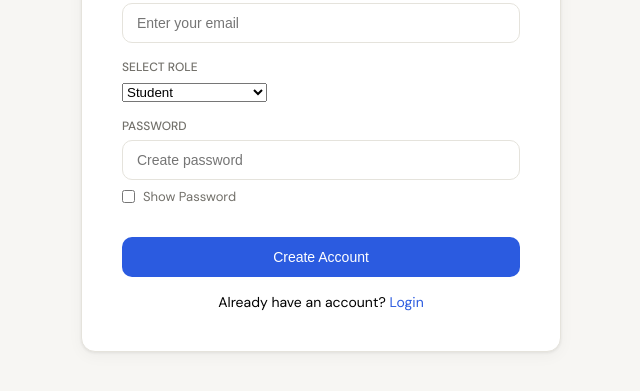
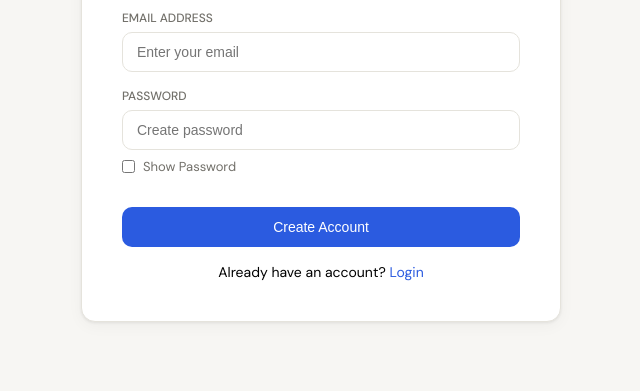
Before and after one commit to viper-005/new-project, a plain HTML site: page frontend/register.html in a window 1280 px wide. Shown: the part 329-720 px from the top of the page, without its empty margins (319-959 px from the left). Drawn offline with Linux system fonts and the light colour scheme.

Commit message:
Restricted registration to students only

```diff
--- a/frontend/register.html
+++ b/frontend/register.html
@@ -200,23 +200,8 @@ input:focus{
   </div>
 <div class="field">
 
-    <label>Select Role</label>
+  <input type="hidden" id="role" value="student">
 
-    <select id="role">
-
-        <option value="student">
-            Student
-        </option>
-
-        <option value="warden">
-            Warden
-        </option>
-
-        <option value="maintenance">
-            Maintenance Worker
-        </option>
-
-    </select>
 
 </div>
 
@@ -284,7 +269,7 @@ document.getElementById("registerForm")
     document.getElementById("password").value.trim();
 
     let role =
-    document.getElementById("role").value;
+    let role = "student";
 
     let users =
     JSON.parse(localStorage.getItem("users")) || [];
```
